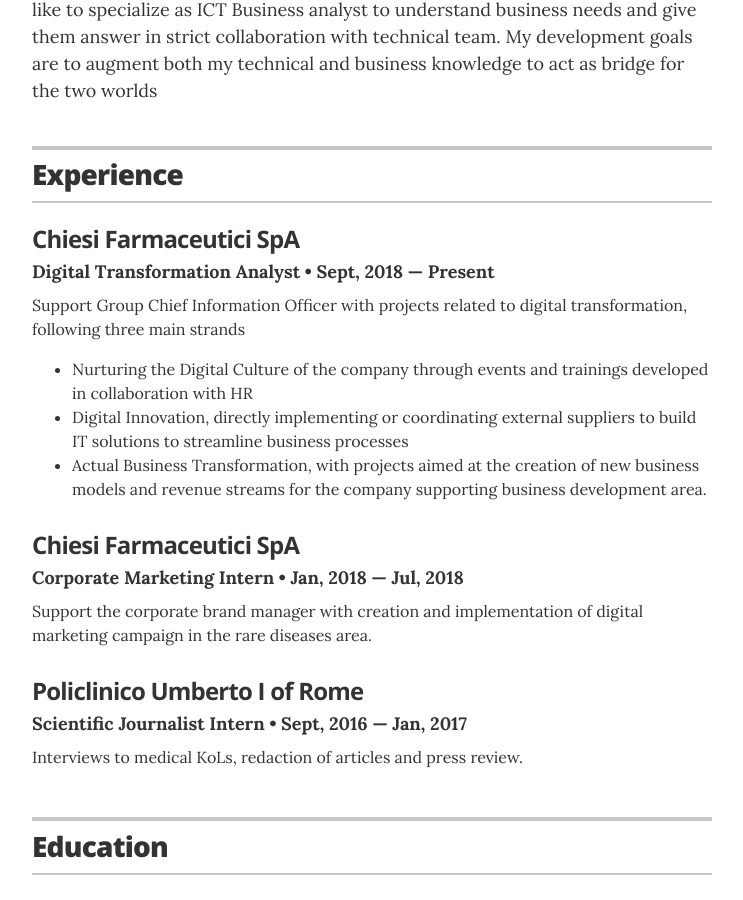
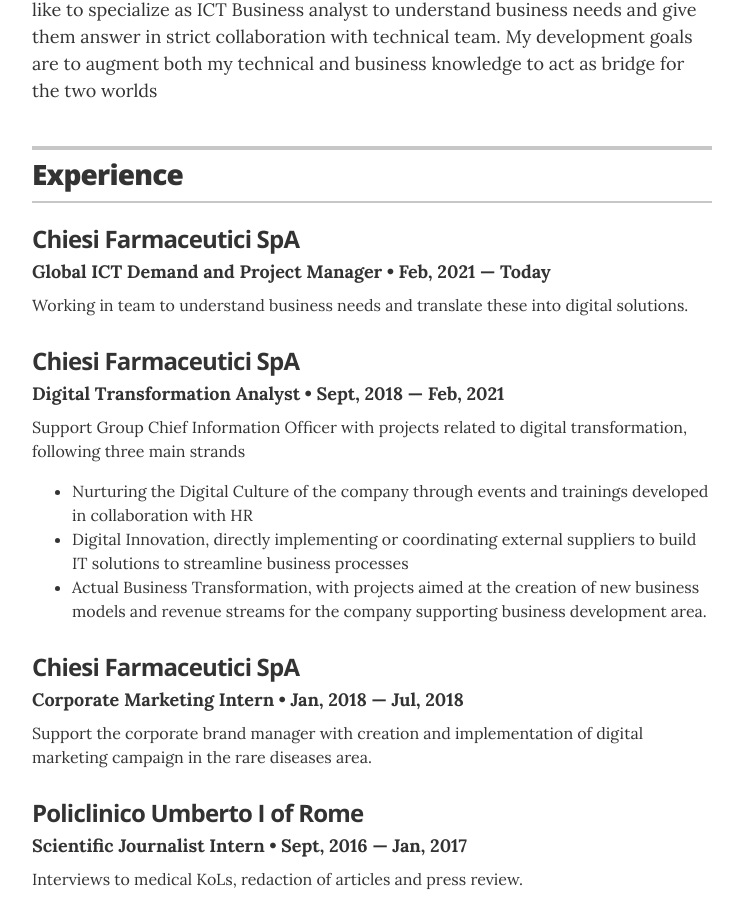
Before and after one commit to StefanoDevWeb/StefanoDevWeb.github.io, a Jekyll site: the page built from index.html, in a window 1280 px wide and 900 px high, scrolled down 425 px. Shown: the whole window, without its empty margins (268-1011 px from the left). Built offline with Jekyll 4.4.1, drawn with Linux system fonts in a browser that asks for light colours.

Commit message:
Update experience.yml
added experience

```diff
--- a/_data/experience.yml
+++ b/_data/experience.yml
@@ -1,8 +1,14 @@
 # Jobs
 # VP of Global Communications
 - company: Chiesi Farmaceutici SpA
+  position: Global ICT Demand and Project Manager
+  duration: Feb, 2021 &mdash; Today
+  summary: Working in team to understand business needs and translate these into digital solutions.
+
+# VP of Global Communications
+- company: Chiesi Farmaceutici SpA
   position: Digital Transformation Analyst
-  duration: Sept, 2018 &mdash; Present
+  duration: Sept, 2018 &mdash; Feb, 2021
   summary: Support Group Chief Information Officer with projects related to digital transformation, following three main strands <ul class="resume-item-list"><li>Nurturing the Digital Culture of the company through events and trainings developed in collaboration with HR</li><li>Digital Innovation, directly implementing or coordinating external suppliers to build IT solutions to streamline business processes</li><li>Actual Business Transformation, with projects aimed at the creation of new business models and revenue streams for the company supporting business development area.</li></ul>
 
 # Director of Digital Stratgy
```
